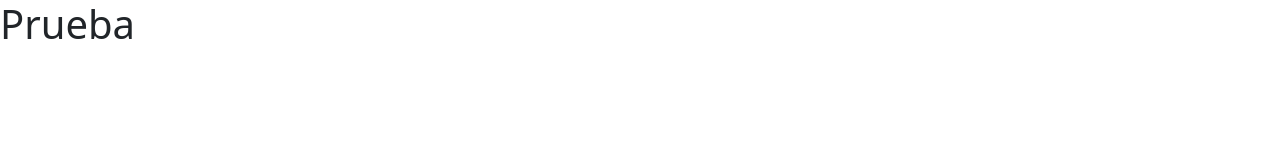
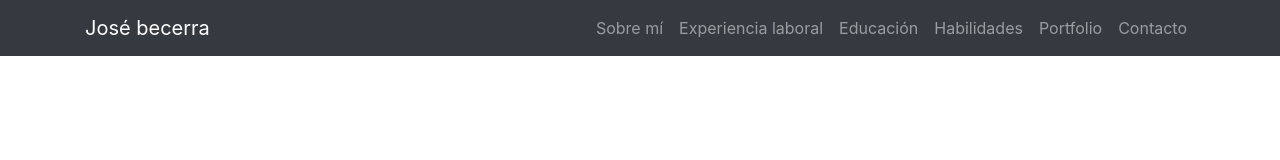
Before and after one commit to joseeebc/joseeebc.github.io, a plain HTML site: page index.html in a window 1280 px wide. Drawn offline with nearby package versions, Linux system fonts and the light colour scheme.

Commit message:
Se agregó el navbar

```diff
--- a/index.html
+++ b/index.html
@@ -7,12 +7,47 @@
     <meta>
     <meta>
     <meta>
-    <link href="https://cdn.jsdelivr.net/npm/bootstrap@5.0.2/dist/css/bootstrap.min.css" rel="stylesheet" integrity="sha384-EVSTQN3/azprG1Anm3QDgpJLIm9Nao0Yz1ztcQTwFspd3yD65VohhpuuCOmLASjC" crossorigin="anonymous">
+    <link rel="stylesheet" href="https://cdn.jsdelivr.net/npm/bootstrap@4.6.0/dist/css/bootstrap.min.css" integrity="sha384-B0vP5xmATw1+K9KRQjQERJvTumQW0nPEzvF6L/Z6nronJ3oUOFUFpCjEUQouq2+l" crossorigin="anonymous">
     <title>CV José Becerra</title>
 </head>
 <body>
-    <h1>Prueba</h1>
     <header>
+        <nav class="navbar navbar-expand-lg bg-dark navbar-dark">
+            <div class="container">
+              <a href="index.html" class="navbar-brand">José becerra</a>
+              <button
+                class="navbar-toggler"
+                type="button"
+                data-toggle="collapse"
+                data-target="#navbarMenu"
+              >
+                <span class="navbar-toggler-icon"></span>
+              </button>
+              <div class="collapse navbar-collapse" id="navbarMenu">
+                <ul class="navbar-nav ml-auto">
+                  <li class="nav-item">
+                    <a href="#sobreMi" class="nav-link">Sobre mí</a>
+                  </li>
+                  <li class="nav-item">
+                    <a href="#experienciaLaboral" class="nav-link"
+                      >Experiencia laboral</a
+                    >
+                  </li>
+                  <li class="nav-item">
+                    <a href="#educacion" class="nav-link">Educación</a>
+                  </li>
+                  <li class="nav-item">
+                    <a href="#habilidades" class="nav-link">Habilidades</a>
+                  <li class="nav-item">
+                    <a href="#" class="nav-link">Portfolio</a>
+                  </li>
+                  <li class="nav-item">
+                    <a href="#contacto" class="nav-link">Contacto</a>
+                  </li>
+                </ul>
+                </div>
+            </div>
+        </nav>
 
     </header>
     <main>
@@ -23,6 +58,7 @@
     </footer>
 
 
- <script src="https://cdn.jsdelivr.net/npm/bootstrap@5.0.2/dist/js/bootstrap.bundle.min.js" integrity="sha384-MrcW6ZMFYlzcLA8Nl+NtUVF0sA7MsXsP1UyJoMp4YLEuNSfAP+JcXn/tWtIaxVXM" crossorigin="anonymous"></script>
+    <script src="https://code.jquery.com/jquery-3.5.1.slim.min.js" integrity="sha384-DfXdz2htPH0lsSSs5nCTpuj/zy4C+OGpamoFVy38MVBnE+IbbVYUew+OrCXaRkfj" crossorigin="anonymous"></script>
+    <script src="https://cdn.jsdelivr.net/npm/bootstrap@4.6.0/dist/js/bootstrap.bundle.min.js" integrity="sha384-Piv4xVNRyMGpqkS2by6br4gNJ7DXjqk09RmUpJ8jgGtD7zP9yug3goQfGII0yAns" crossorigin="anonymous"></script>
 </body>
 </html>
```
